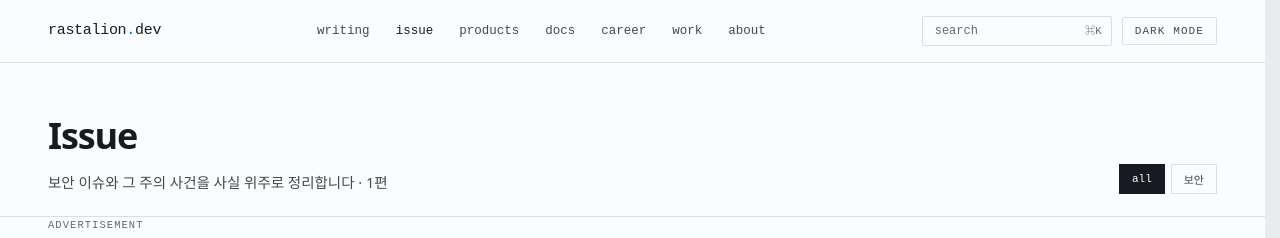
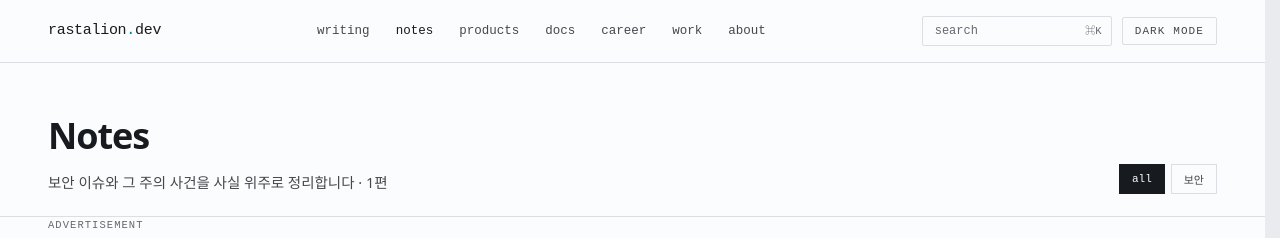
Before and after one commit to TeiNam/teinam.github.io, a Jekyll site: the page built from notes.html, in a window 1280 px wide. Shown: the top 238 px of the page. Built offline with Jekyll 4.4.1, drawn with Linux system fonts in a browser that asks for light colours; some web fonts are replaced.

Commit message:
refactor: notes 카테고리 이름 변경 마무리 (#57)
#56 에는 issue.html → notes.html 파일 이름 변경만 들어갔다. 나머지를 반영한다.

- /notes/ 주소·제목·post_category 와 옛 /issue/ 리다이렉트
- nav 표시를 notes 로
- PHP2Shell 브리핑을 category: notes, /notes/... 주소로 (옛 주소는 redirect_from)
- 홈·목록·글 레이아웃의 카테고리 구분 기준과 README 카테고리 표

Co-authored-by: Claude Opus 5.5 <noreply@anthropic.com>

```diff
--- a/_config.yml
+++ b/_config.yml
@@ -39,7 +39,7 @@ adsense:
 # 실제 존재하는 페이지만 둔다. 항목을 추가하면 해당 파일도 같이 만든다.
 nav:
   - { name: writing, url: /writing/ }
-  - { name: issue, url: /issue/ }
+  - { name: notes, url: /notes/ }
   - { name: products, url: /products/ }
   - { name: docs, url: /docs/ }
   - { name: career, url: /career/ }
--- a/_layouts/archive.html
+++ b/_layouts/archive.html
@@ -6,18 +6,18 @@ layout: default
   뒤에 붙여서, 새 카테고리를 만들었을 때 필터에서 조용히 빠지지 않게 한다.
 {%- endcomment -%}
 {%- comment -%}
-  post_category 가 있으면 그 카테고리 글만 싣는다(/issue/·/products/). 없으면 issue·products 를 뺀 나머지(/writing/).
-  issue 는 시점 브리핑, products 는 만든 것 소개라 기술 노트와 목록을 나눈다. 홈(home.html)은 셋을 모두 싣는다.
+  post_category 가 있으면 그 카테고리 글만 싣는다(/notes/·/products/). 없으면 notes·products 를 뺀 나머지(/writing/).
+  notes 는 시점 브리핑, products 는 만든 것 소개라 기술 노트와 목록을 나눈다. 홈(home.html)은 셋을 모두 싣는다.
 {%- endcomment -%}
 {%- comment -%}
-  /issue/·/products/ 안에서는 글이 모두 같은 category 라서 필터와 카드 라벨은 subcategory(예: 보안)를 쓴다.
+  /notes/·/products/ 안에서는 글이 모두 같은 category 라서 필터와 카드 라벨은 subcategory(예: 보안)를 쓴다.
 {%- endcomment -%}
 {%- assign cat_key = "category" -%}
 {%- if page.post_category -%}
   {%- assign posts = site.posts | where: "category", page.post_category -%}
   {%- assign cat_key = "subcategory" -%}
 {%- else -%}
-  {%- assign posts = site.posts | where_exp: "p", "p.category != 'issue'" | where_exp: "p", "p.category != 'products'" -%}
+  {%- assign posts = site.posts | where_exp: "p", "p.category != 'notes'" | where_exp: "p", "p.category != 'products'" -%}
 {%- endif -%}
 {%- assign present = posts | map: cat_key | compact | uniq -%}
 {%- assign cats = "" | split: "," -%}
--- a/_layouts/home.html
+++ b/_layouts/home.html
@@ -1,7 +1,7 @@
 ---
 layout: default
 ---
-{%- comment %} 홈은 writing·issue·products 를 모두 싣는다. 카테고리별 목록은 /writing/·/issue/·/products/ {% endcomment -%}
+{%- comment %} 홈은 writing·notes·products 를 모두 싣는다. 카테고리별 목록은 /writing/·/notes/·/products/ {% endcomment -%}
 {%- assign notes = site.posts -%}
 {%- assign lead = notes.first -%}
 {%- assign rest = notes | slice: 1, 8 -%}
--- a/_layouts/post.html
+++ b/_layouts/post.html
@@ -43,11 +43,11 @@ layout: default
       <span class="mono dim">{{ page.series_index }}</span>
     </div>
     {%- endif %}
-    {%- comment %} issue·products 글은 같은 카테고리끼리, 나머지는 나머지끼리 — archive.html 과 같은 기준 {% endcomment -%}
-    {%- if page.category == 'issue' or page.category == 'products' -%}
+    {%- comment %} notes·products 글은 같은 카테고리끼리, 나머지는 나머지끼리 — archive.html 과 같은 기준 {% endcomment -%}
+    {%- if page.category == 'notes' or page.category == 'products' -%}
       {%- assign pool = site.posts | where: "category", page.category -%}
     {%- else -%}
-      {%- assign pool = site.posts | where_exp: "p", "p.category != 'issue'" | where_exp: "p", "p.category != 'products'" -%}
+      {%- assign pool = site.posts | where_exp: "p", "p.category != 'notes'" | where_exp: "p", "p.category != 'products'" -%}
     {%- endif -%}
     {%- assign related = pool | where_exp: "p", "p.url != page.url" | slice: 0, 3 %}
     {%- if related.size > 0 %}
--- a/notes.html
+++ b/notes.html
@@ -1,7 +1,8 @@
 ---
 layout: archive
-title: Issue
-permalink: /issue/
+title: Notes
+permalink: /notes/
+redirect_from: /issue/
 subtitle: 보안 이슈와 그 주의 사건을 사실 위주로 정리합니다
-post_category: issue
+post_category: notes
 ---
```
Also changed, not shown: _posts/2026-10-22-php2shell-emudhra-security-brief.md (+3 -2 lines), README.md.
